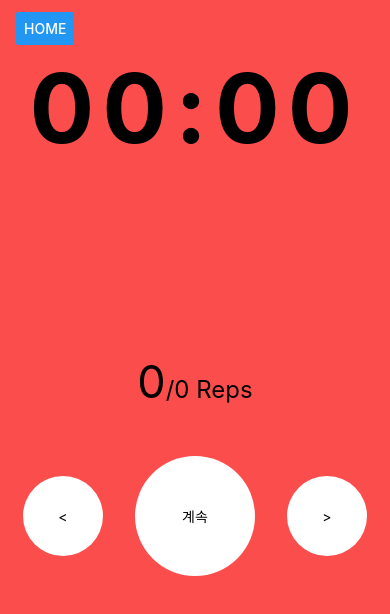
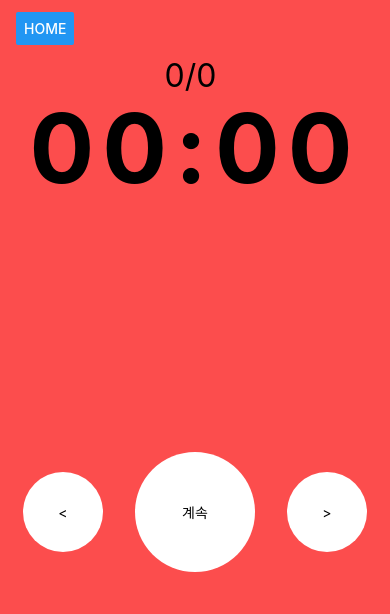
Before and after one commit to dev2820/TBT, a React Native app: screen /Timer in a window 390 px wide. Shown: the top 614 px of the page. Built offline with nearby package versions, Linux system fonts and the light colour scheme.

Commit message:
style/ 렙스 정보와 상태 정보를 한줄에 나오도록 수정함

```diff
--- a/src/screens/TimerPage.js
+++ b/src/screens/TimerPage.js
@@ -53,15 +53,15 @@ const TimerPage = ({ navigation }) => {
       <View style={styles.topbar}>
         <Button style={styles.home} title="Home" onPress={goBack}></Button>
       </View>
-      <View style={[styles.timer]}>
-        <Text style={globalStyle.TITLE_LARGE}>{phase.currentPhase?.name}</Text>
+      <View style={styles.timer}>
+        <View style={styles.reps}>
+          <Text style={globalStyle.HEADING_LARGE}>
+            {phase.currentRep}/{phase.allRep} {phase.currentPhase?.name}
+          </Text>
+        </View>
         <Text style={[globalStyle.DISPLAY_EXTRA_LARGE, styles.time]}>
           {formatTime(timer.time)}
         </Text>
-        <View style={styles.reps}>
-          <Text style={[globalStyle.DISPLAY_MEDIUM]}>{phase.currentRep}</Text>
-          <Text style={globalStyle.HEADING_SMALL}>/{phase.allRep} Reps</Text>
-        </View>
         <Player
           prev={() => phase.prev()}
           next={() => phase.next()}
@@ -101,7 +101,6 @@ const styles = StyleSheet.create({
     letterSpacing: 8,
   },
   reps: {
-    height: 44,
     flexDirection: "row",
     alignItems: "baseline",
   },
```
